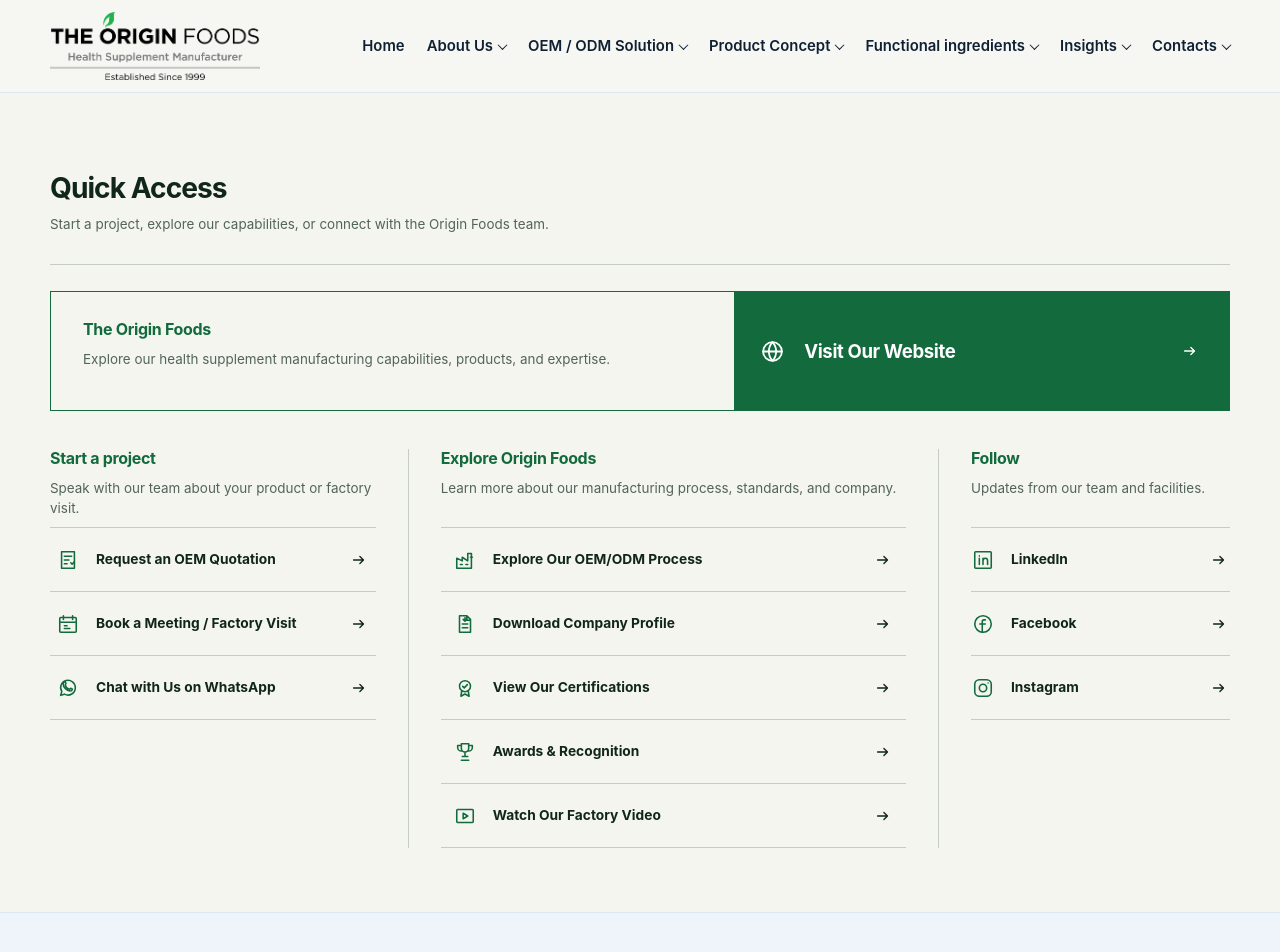
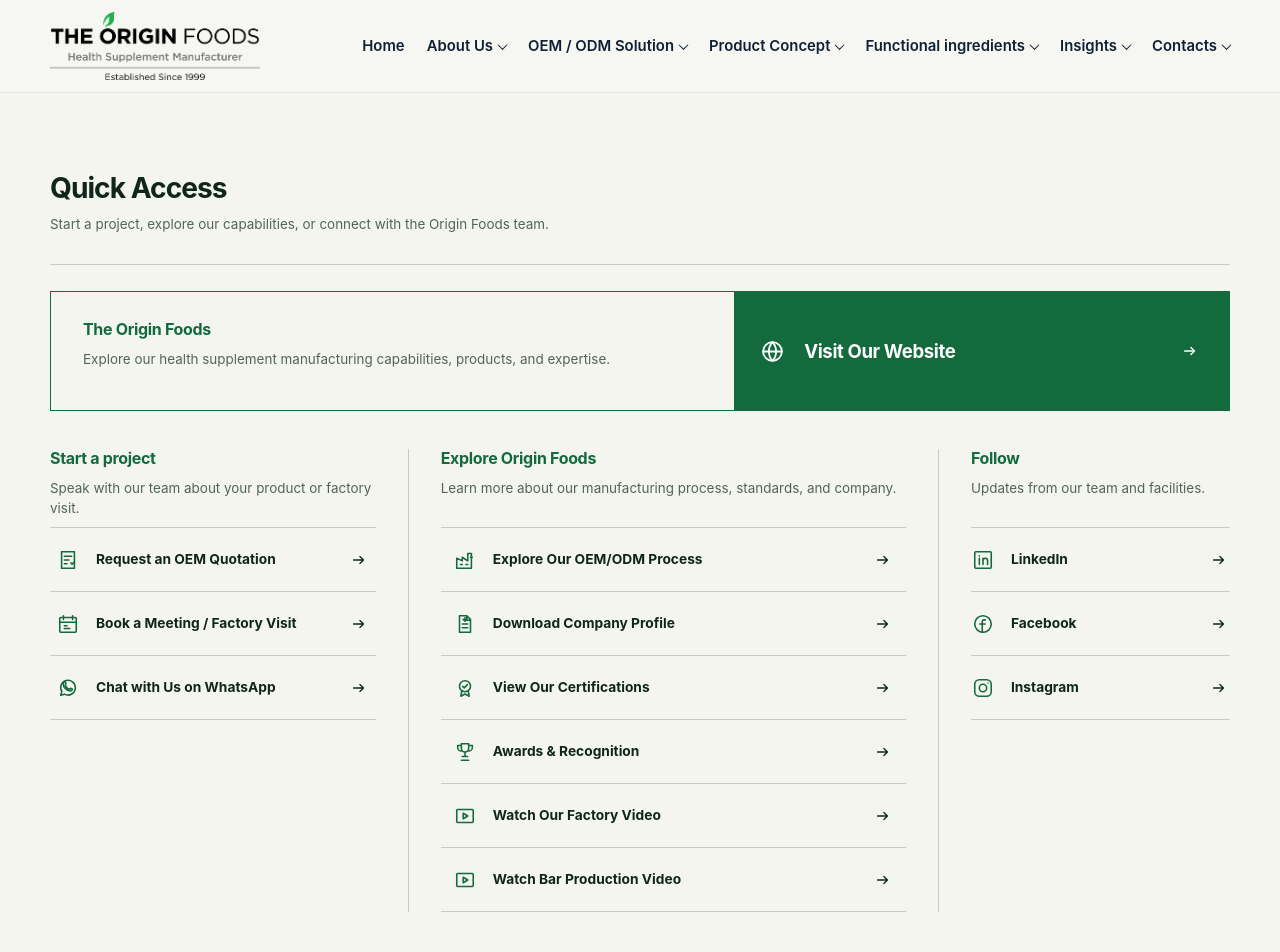
Before and after one commit to jjay6699/originfoods, a Next.js app: page /start in a window 1280 px wide. Shown: the top 952 px of the page. Built offline with nearby package versions, Linux system fonts and the light colour scheme.

Commit message:
Update quick access links and profile download

```diff
--- a/app/start/page.tsx
+++ b/app/start/page.tsx
@@ -29,25 +29,25 @@ type QuickLink = {
   download?: boolean;
 };
 
-// Replace these placeholder destinations when the final URLs are supplied.
 const projectLinks: QuickLink[] = [
   { label: "Request an OEM Quotation", href: "/#contact", icon: "quotation" },
   { label: "Book a Meeting / Factory Visit", href: "#", icon: "calendar", external: true },
-  { label: "Chat with Us on WhatsApp", href: "#", icon: "whatsapp", external: true },
+  { label: "Chat with Us on WhatsApp", href: "https://wa.me/60109638126", icon: "whatsapp", external: true },
 ];
 
 const exploreLinks: QuickLink[] = [
   { label: "Explore Our OEM/ODM Process", href: "/#manufacturing", icon: "factory" },
-  { label: "Download Company Profile", href: "#", icon: "document", download: true },
+  { label: "Download Company Profile", href: "/downloads/the-origin-foods-company-profile-2024.pdf", icon: "document", download: true },
   { label: "View Our Certifications", href: "#", icon: "certification" },
   { label: "Awards & Recognition", href: "/about#awards", icon: "award" },
-  { label: "Watch Our Factory Video", href: "#", icon: "video" },
+  { label: "Watch Our Factory Video", href: "https://youtu.be/OQmTDvRnNgw?si=c_ZWRInJ3ATf8vwz", icon: "video", external: true },
+  { label: "Watch Bar Production Video", href: "https://youtu.be/0kQIqbVwVr0?si=0WuW-sg-LbbK6kVT", icon: "video", external: true },
 ];
 
 const socialLinks: QuickLink[] = [
   { label: "LinkedIn", href: "#", icon: "linkedin", external: true },
-  { label: "Facebook", href: "#", icon: "facebook", external: true },
-  { label: "Instagram", href: "#", icon: "instagram", external: true },
+  { label: "Facebook", href: "https://www.facebook.com/TheOriginFoods/", icon: "facebook", external: true },
+  { label: "Instagram", href: "https://www.instagram.com/theoriginfoods.my?igsh=bzFmejBjYjg0bTkw", icon: "instagram", external: true },
 ];
 
 function QuickAccessIcon({ name }: { name: IconName }) {
```
Also changed, not shown: 1 other file (tests, documents, lock files or other folders).
